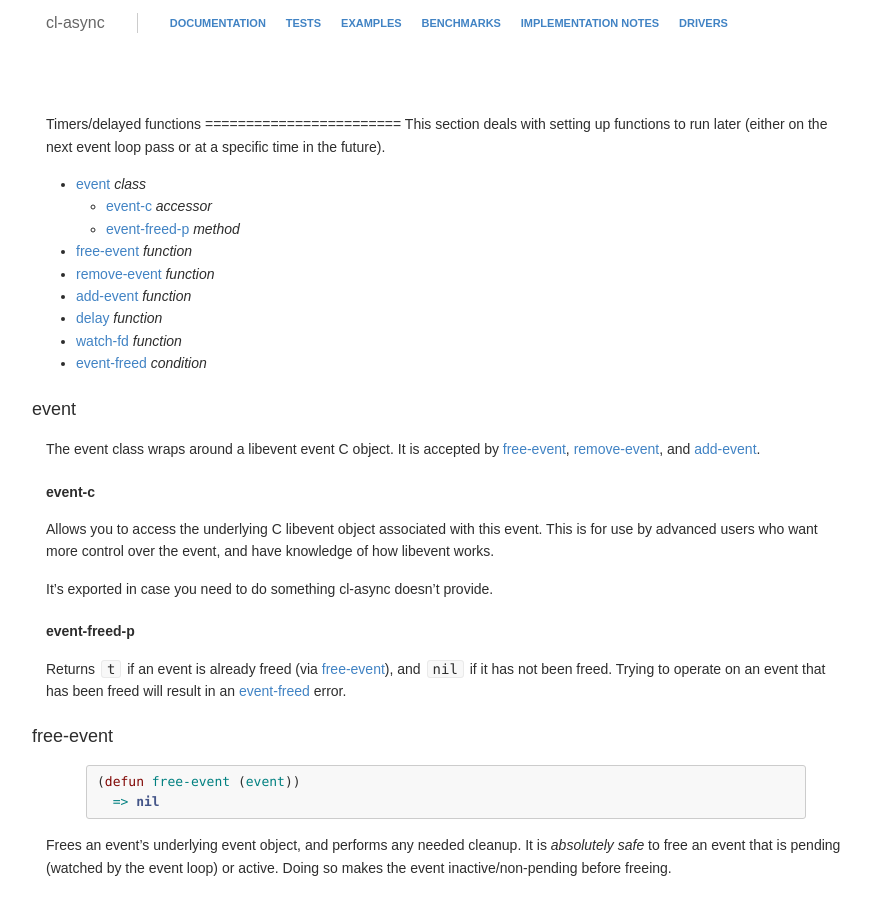
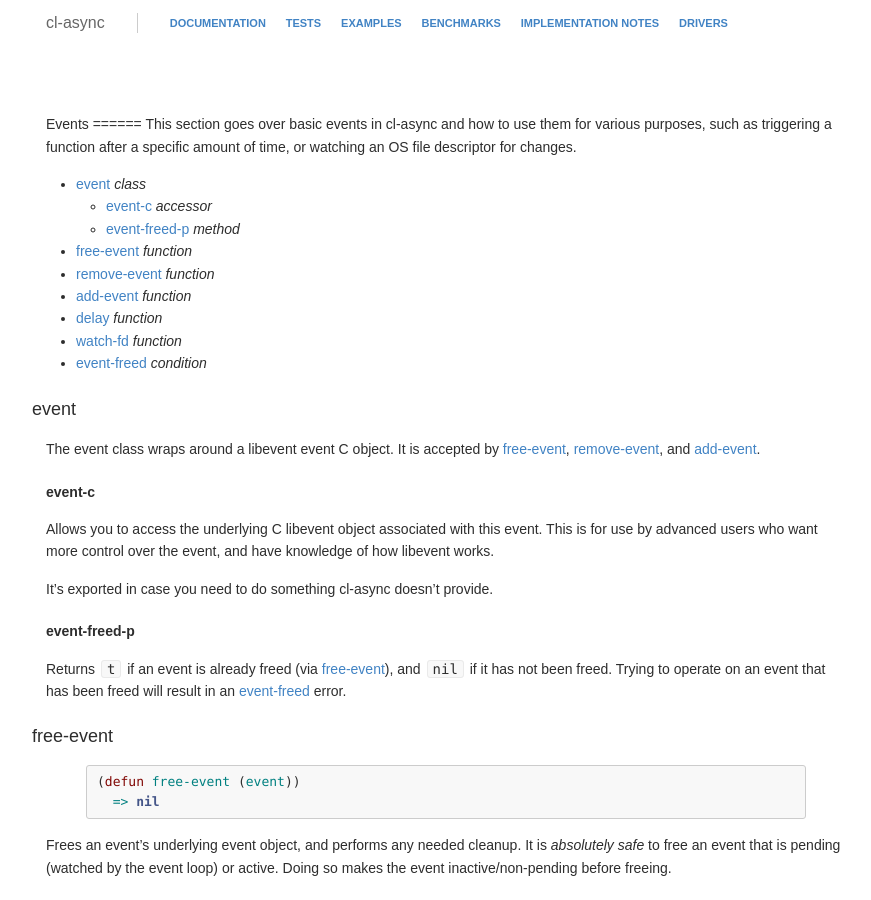
Before and after one commit to orthecreedence/cl-async, a Jekyll site: the page built from events.md, in a window 1280 px wide and 900 px high. Shown: the whole window, without its empty margins (194-1065 px from the left). Built offline with Jekyll 4.4.1, drawn with Linux system fonts in a browser that asks for light colours; Markdown is read by kramdown in place of the engine named in the settings.

Commit message:
updating events intro/title

```diff
--- a/events.md
+++ b/events.md
@@ -1,13 +1,14 @@
 ---
-title: Timers | Documentation
+title: Events | Documentation
 layout: documentation
 ---
 
 <a id="timers"></a>
-Timers/delayed functions
-========================
-This section deals with setting up functions to run later (either on the next
-event loop pass or at a specific time in the future).
+Events
+======
+This section goes over basic events in cl-async and how to use them for various
+purposes, such as triggering a function after a specific amount of time, or
+watching an OS file descriptor for changes.
 
 - [event](#event) _class_
   - [event-c](#event-c) _accessor_
```
